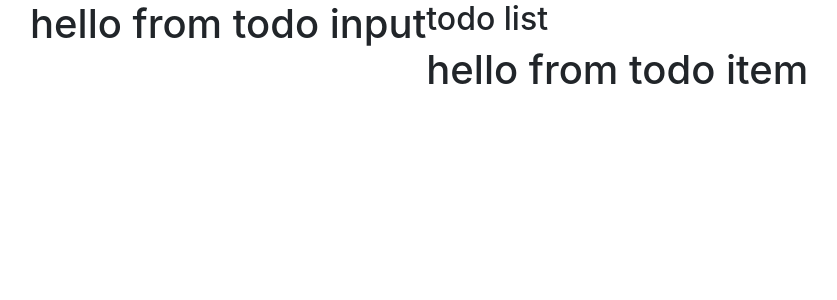
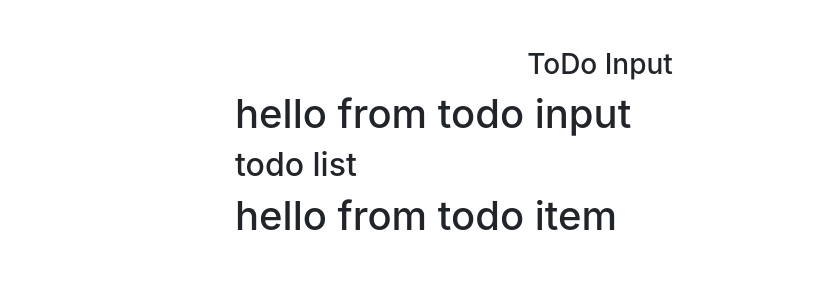
Before and after one commit to MateNaw/React-ToDo, a React (Create React App) app: page / in a window 1280 px wide. Shown: the top 300 px of the page, without its empty margins (40-877 px from the left). Built offline with nearby package versions, Linux system fonts and the light colour scheme.

Commit message:
App component structure

```diff
--- a/src/App.js
+++ b/src/App.js
@@ -1,19 +1,57 @@
 import React, { Component } from "react";
-import "@fortawesome/fontawesome-free/css/all.min.css";
-import uuid from "uuid";
+import { v1 } from "uuid";
 import "bootstrap/dist/css/bootstrap.min.css";
 import TodoInput from "./components/TodoInput";
 import TodoList from "./components/TodoList";
 import TodoItem from "./components/TodoItem";
 //showing vs code setup
 class App extends Component {
+  state = {
+    items: [
+      { id: 1, title: "wake up" },
+      { id: 2, title: "make breakfast" }
+    ],
+    id: v1(),
+    item: "",
+    editItem: false
+  };
+
+  handleChange = () => {
+    console.log("handle change");
+  };
+  handleSubmit = () => {
+    console.log("handle Submit");
+  };
+  clearList = () => {
+    console.log("clear list method");
+  };
+  handleDelete = id => {
+    console.log(`handle delete ${id}`);
+  };
+  handleEdit = id => {
+    console.log(`handle edit ${id}`);
+  };
+
   render() {
+    console.log(this.state);
+
     return (
-      <div>
-        <div className="container">
-          <div className="row">
-            <TodoInput />
-            <TodoList />
+      <div className="container">
+        <div className="row">
+          <div className="col-10 mx-auto col-md-8 mt-5">
+            <h3 className="text-capitalize text-center"> ToDo Input </h3>
+            <TodoInput
+              item={this.state.item}
+              handleChange={this.handleChange}
+              handleSubmit={this.handleSubmit}
+              editItem={this.state.editItem}
+            />
+            <TodoList
+              items={this.state.items}
+              clearList={this.clearList}
+              handleDelete={this.handleDelete}
+              handleEdit={this.handleEdit}
+            />
           </div>
         </div>
       </div>
```
